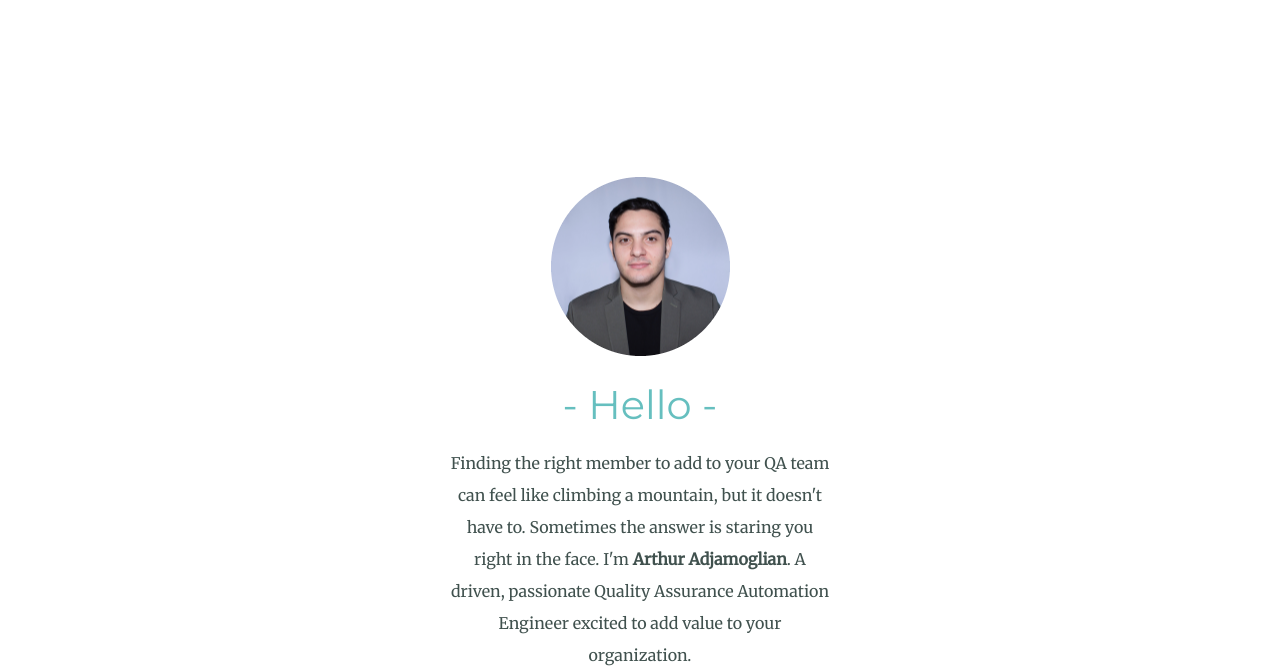
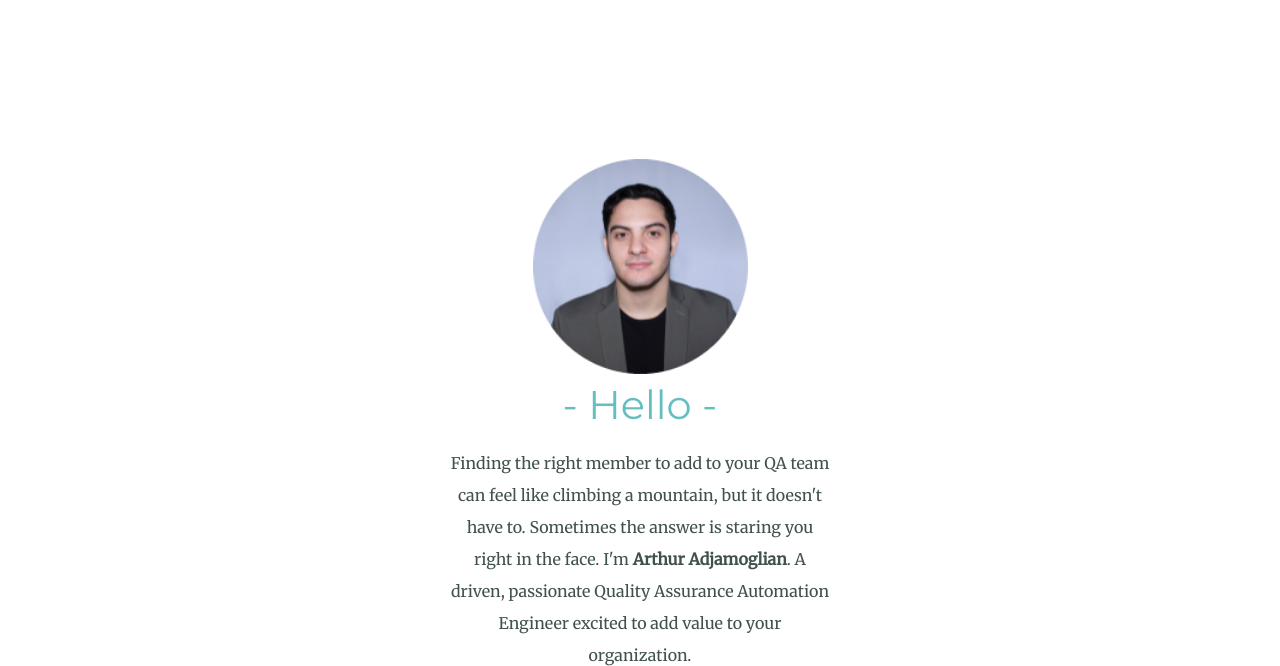
Before and after one commit to aadjamoglian/aadjamoglian.github.io, a plain HTML site: page index.html in a window 1280 px wide. In both pictures the pointer is over the picture 640 px from the left and 1028 px from the top of the page. Shown: the part 762-1428 px from the top of the page. Drawn offline with nearby package versions, Linux system fonts and the light colour scheme.

Commit message:
Added profile image enlargement on hover

```diff
--- a/css/styles.css
+++ b/css/styles.css
@@ -1,5 +1,10 @@
 .arthur {
   margin-bottom: 25px;
+}
+
+.arthur:hover{
+  margin-bottom: 25px;
+  transform: scale(1.2);
 }
 
 a {
```
